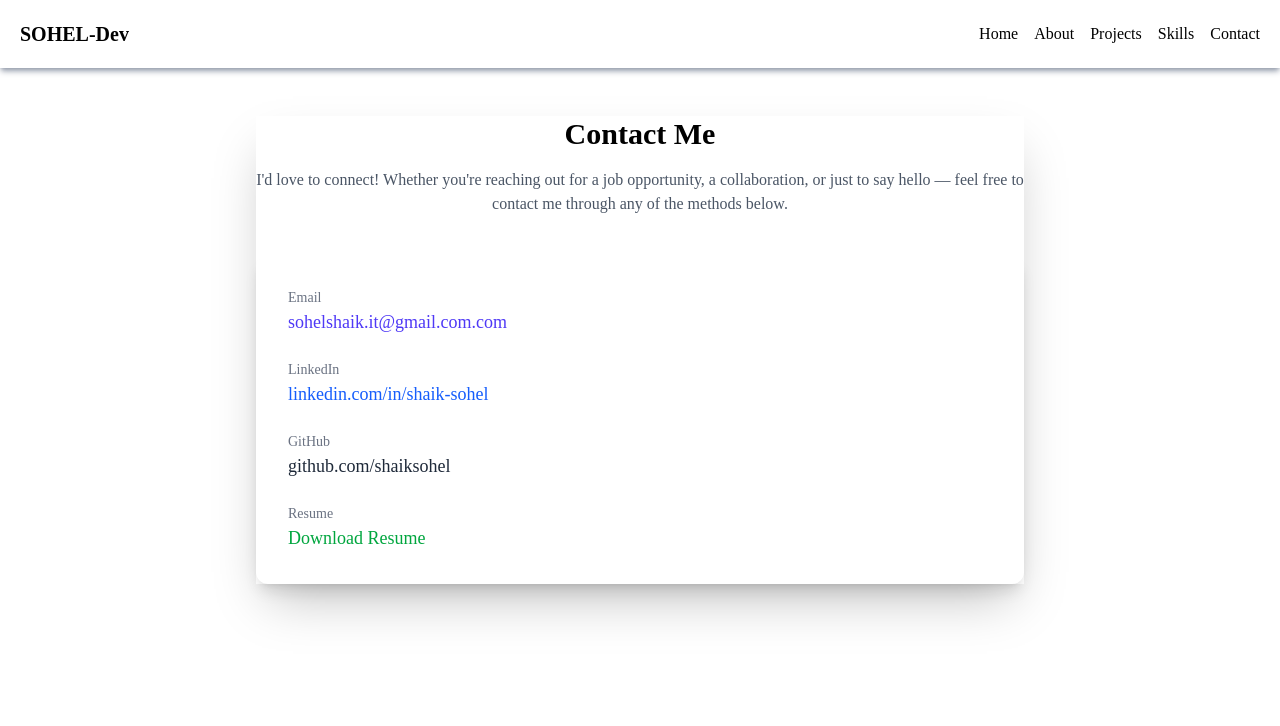
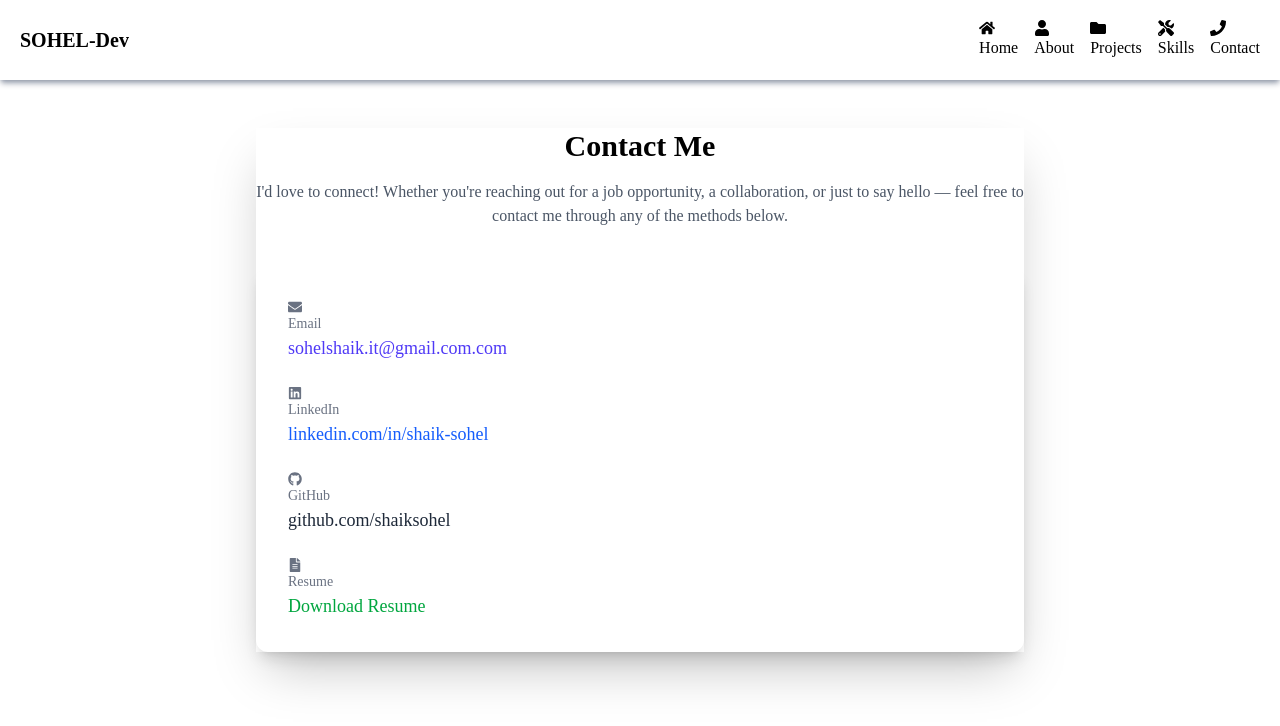
Before and after one commit to Shaiksohel305/-Portfolio, a React (Vite) app: page /contact in a window 1280 px wide. Shown: the top 726 px of the page. Built offline with nearby package versions, Linux system fonts and the light colour scheme.

Commit message:
add icons

```diff
--- a/package.json
+++ b/package.json
@@ -13,6 +13,7 @@
     "@tailwindcss/vite": "^4.1.11",
     "react": "^19.1.0",
     "react-dom": "^19.1.0",
+    "react-icons": "^5.5.0",
     "react-router-dom": "^7.7.1",
     "tailwindcss": "^4.1.11"
   },
--- a/src/components/Contact.jsx
+++ b/src/components/Contact.jsx
@@ -1,4 +1,6 @@
 import React from 'react';
+import { FaEnvelope, FaFileAlt, FaGithub } from 'react-icons/fa';
+import { FaLinkedin } from 'react-icons/fa6';
 
 const Contact = () => {
     return (
@@ -11,14 +13,14 @@ const Contact = () => {
 
                 <div className="text-left space-y-6 bg-white p-8 rounded-xl shadow-lg">
                     <div>
-                        <p className="text-sm text-gray-500">Email</p>
+                        <p className="text-sm text-gray-500"><FaEnvelope />Email</p>
                         <a href="mailto:sohelshaik.it@gmail.com" className="text-lg text-indigo-600 hover:underline">
                             sohelshaik.it@gmail.com.com
                         </a>
                     </div>
 
                     <div>
-                        <p className="text-sm text-gray-500">LinkedIn</p>
+                        <p className="text-sm text-gray-500"><FaLinkedin />LinkedIn</p>
                         <a
                             href="https://www.linkedin.com/in/shaiksohel1"
                             target="_blank"
@@ -30,7 +32,7 @@ const Contact = () => {
                     </div>
 
                     <div>
-                        <p className="text-sm text-gray-500">GitHub</p>
+                        <p className="text-sm text-gray-500"><FaGithub />GitHub</p>
                         <a
                             href="https://github.com/Shaiksohel305"
                             target="_blank"
@@ -42,7 +44,7 @@ const Contact = () => {
                     </div>
 
                     <div>
-                        <p className="text-sm text-gray-500">Resume</p>
+                        <p className="text-sm text-gray-500"><FaFileAlt />Resume</p>
                         <a
                             href="/MERN.pdf"
                             download
--- a/src/components/Footer.jsx
+++ b/src/components/Footer.jsx
@@ -1,33 +1,34 @@
 import React from 'react';
+import { FaEnvelope, FaGithub, FaLinkedin } from 'react-icons/fa';
 
 export const Footer = () => {
     return (
-        <footer className="w-full bg-black  py-2 text-center text-white ">
+        <footer className="w-full h-16 bg-black  py-2 text-center text-white ">
             <p className="mb-1">
                 &copy; {new Date().getFullYear()} Shaik Sohel. All rights reserved.
             </p>
-            <div className="flex justify-center space-x-6">
+            <div className="flex justify-center space-x-6 mt-2 flex-row">
                 <a
-                    href="https://github.com/Shaiksohel8305"
+                    href="https://github.com/Shaiksohel305"
                     target="_blank"
                     rel="noopener noreferrer"
                     className="hover:text-gray-400 transition duration-300"
                 >
-                    GitHub
+                    <FaGithub />
                 </a>
                 <a
-                    href="https://www.linkedin.com/in/shaik-sohel1/"
+                    href="https://www.linkedin.com/in/shaiksohel1"
                     target="_blank"
                     rel="noopener noreferrer"
                     className="hover:text-gray-400 transition duration-300"
                 >
-                    LinkedIn
+                    <FaLinkedin />
                 </a>
                 <a
-                    href="mailto:sohel.shaik.it@gmail.com"
+                    href="mailto:sohelshaik.it@gmail.com"
                     className="hover:text-gray-400 transition duration-300"
                 >
-                    Email
+                    <FaEnvelope />
                 </a>
             </div>
         </footer>
--- a/src/components/Home.jsx
+++ b/src/components/Home.jsx
@@ -8,7 +8,7 @@ import { Footer } from './Footer';
 
 const Home = () => {
     return (
-        <div className="w-full min-h-screen px-6 py-12 bg-gray-50">
+        <div className="w-full min-h-screen bg-gray-50">
             <div className='flex justify-center items-center'>
                 <div className=" flex flex-col items-center justify-center p-4 ">
                     <p className="text-sm text-gray-500">WEB DESIGN & DEVELOPMENT & BUILD BRANDS</p>
--- a/src/components/Nav.jsx
+++ b/src/components/Nav.jsx
@@ -1,4 +1,5 @@
 import React from 'react'
+import { FaFolder, FaHome, FaPhone, FaTools, FaUser } from 'react-icons/fa'
 import { Link } from 'react-router-dom'
 
 const Nav = () => {
@@ -7,11 +8,11 @@ const Nav = () => {
             <div className="container mx-auto flex justify-between items-center ">
                 <h2 className='text-xl font-bold'>SOHEL-Dev</h2>
                 <ul className='flex space-x-4'>
-                    <li><Link to="/" className='hover:text-black-600'>Home</Link> </li>
-                    <li><Link to="/about" className='hover:text-gray-600 hover:underline'>About</Link></li>
-                    <li><Link to="/project" className='hover:text-gray-600 hover:underline'>Projects</Link></li>
-                    <li><Link to="/skills" className='hover:text-gray-600 hover:underline'>Skills</Link></li>
-                    <li><Link to="/contact" className='hover:text-gray-600 hover:underline'>Contact</Link></li>
+                    <li><Link to="/" className='hover:text-black-600'><FaHome />Home</Link> </li>
+                    <li><Link to="/about" className='hover:text-gray-600 hover:underline'><FaUser />About</Link></li>
+                    <li><Link to="/project" className='hover:text-gray-600 hover:underline'><FaFolder />Projects</Link></li>
+                    <li><Link to="/skills" className='hover:text-gray-600 hover:underline'><FaTools />Skills</Link></li>
+                    <li><Link to="/contact" className='hover:text-gray-600 hover:underline'><FaPhone />Contact</Link></li>
                 </ul>
             </div>
         </nav>
--- a/src/components/Project.jsx
+++ b/src/components/Project.jsx
@@ -34,7 +34,7 @@ const Project = () => {
                         <p className="text-gray-700 text-sm">
                             A fully responsive portfolio website <strong>React.js</strong> <strong>Tailwind CSS</strong>.this site follows a clean UI design and mobile-first approach,with smooth navigation and sctions
                         </p>
-                        <a href="" className='font-semibold underline text-gray-600'>View Code</a>
+                        <a href="https://github.com/Shaiksohel305/-Portfolio" className='font-semibold underline text-gray-600'>View Code</a>
                     </div>
                 </div>
             </div>
```
Also changed, not shown: 1 other file (tests, documents, lock files or other folders).
